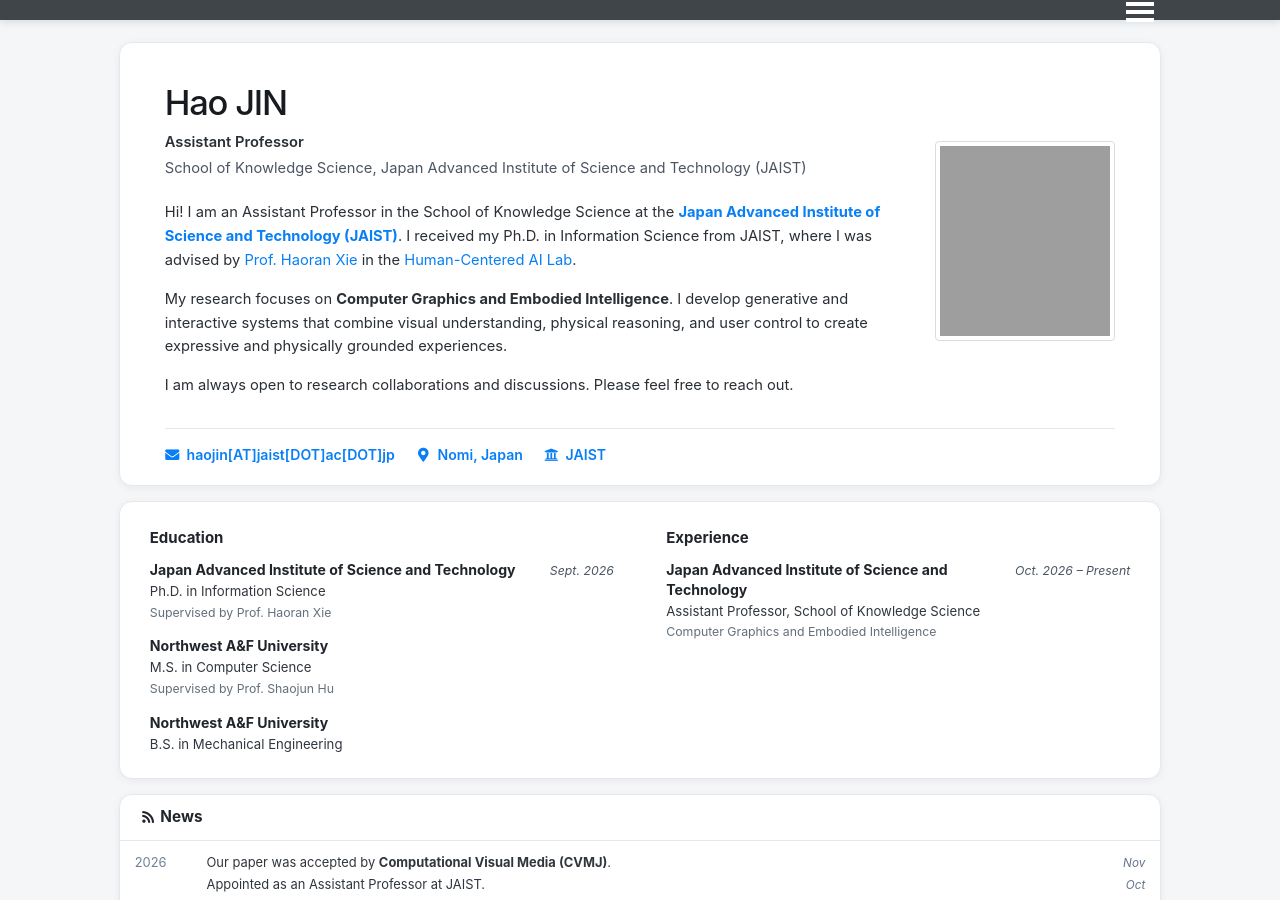
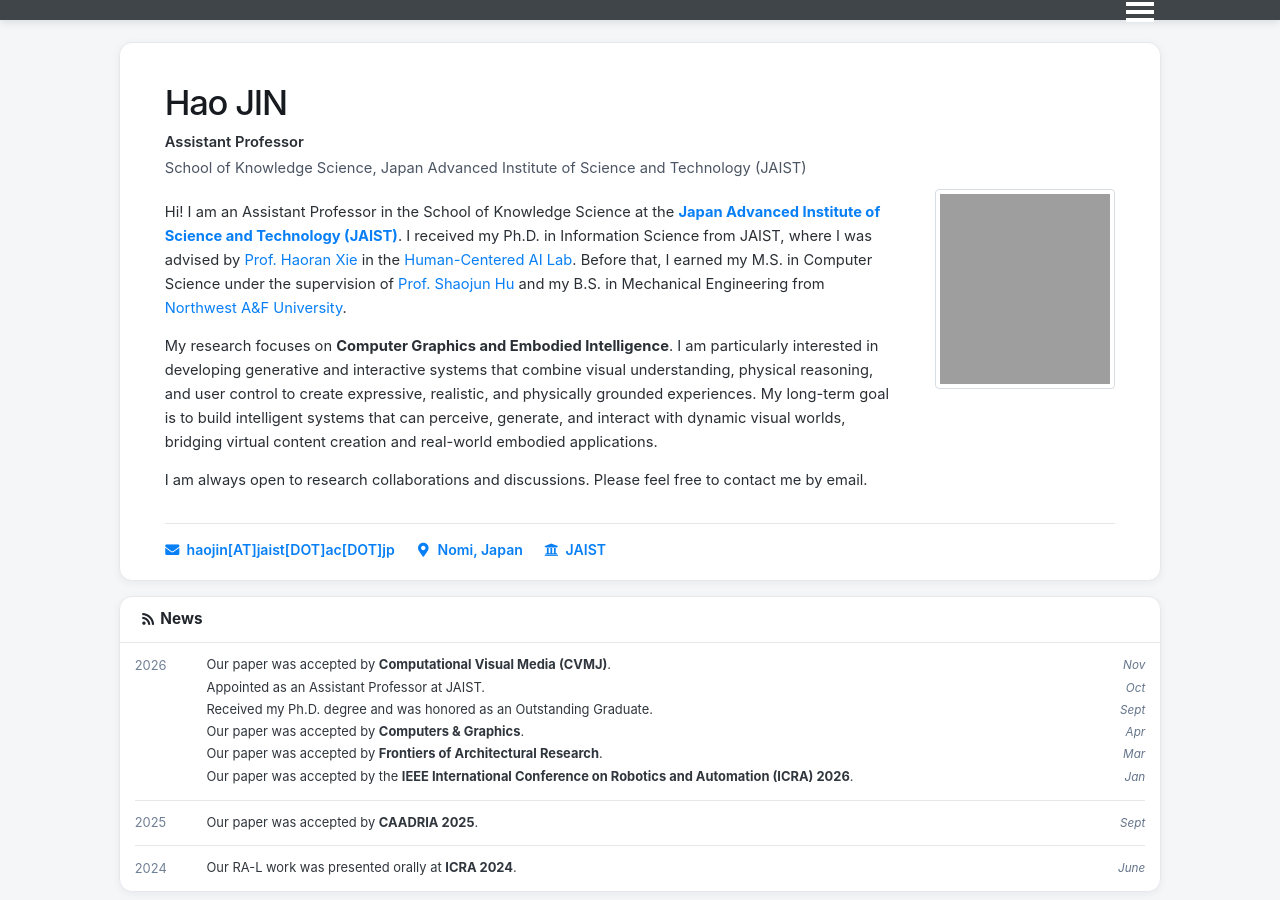
Before and after one commit to haojin-cg/haojin-cg.github.io, a Jekyll site: the page built from _pages/about.md, in a window 1280 px wide and 900 px high. Built offline with Jekyll 4.4.1, drawn with Linux system fonts in a browser that asks for light colours; grey boxes are pictures that could not be loaded.

Commit message:
Update about.md

```diff
--- a/_pages/about.md
+++ b/_pages/about.md
@@ -16,11 +16,11 @@ redirect_from:
       <p class="profile-card__role">Assistant Professor</p>
       <p class="profile-card__affiliation">School of Knowledge Science, Japan Advanced Institute of Science and Technology (JAIST)</p>
 
-      <p>Hi! I am an Assistant Professor in the School of Knowledge Science at the <a href="https://www.jaist.ac.jp/english/"><strong>Japan Advanced Institute of Science and Technology (JAIST)</strong></a>. I received my Ph.D. in Information Science from JAIST, where I was advised by <a href="https://www.jaist.ac.jp/~xie/">Prof. Haoran Xie</a> in the <a href="https://www.jaist.ac.jp/~xie/lab.html">Human-Centered AI Lab</a>.</p>
+      <p>Hi! I am an Assistant Professor in the School of Knowledge Science at the <a href="https://www.jaist.ac.jp/english/"><strong>Japan Advanced Institute of Science and Technology (JAIST)</strong></a>. I received my Ph.D. in Information Science from JAIST, where I was advised by <a href="https://www.jaist.ac.jp/~xie/">Prof. Haoran Xie</a> in the <a href="https://www.jaist.ac.jp/~xie/lab.html">Human-Centered AI Lab</a>. Before that, I earned my M.S. in Computer Science under the supervision of <a href="https://cie.nwsuaf.edu.cn/szdw/fjs/2010110086/index.htm">Prof. Shaojun Hu</a> and my B.S. in Mechanical Engineering from <a href="https://en.nwsuaf.edu.cn/">Northwest A&amp;F University</a>.</p>
 
-      <p>My research focuses on <strong>Computer Graphics and Embodied Intelligence</strong>. I develop generative and interactive systems that combine visual understanding, physical reasoning, and user control to create expressive and physically grounded experiences.</p>
+      <p>My research focuses on <strong>Computer Graphics and Embodied Intelligence</strong>. I am particularly interested in developing generative and interactive systems that combine visual understanding, physical reasoning, and user control to create expressive, realistic, and physically grounded experiences. My long-term goal is to build intelligent systems that can perceive, generate, and interact with dynamic visual worlds, bridging virtual content creation and real-world embodied applications.</p>
 
-      <p>I am always open to research collaborations and discussions. Please feel free to reach out.</p>
+      <p>I am always open to research collaborations and discussions. Please feel free to contact me by email.</p>
     </div>
 
     <div class="profile-card__photo">
@@ -32,49 +32,6 @@ redirect_from:
     <span class="profile-contact"><i class="fas fa-envelope" aria-hidden="true"></i>{{ site.author.email | replace: '[AT]', '[AT]<wbr>' }}</span>
     <span class="profile-contact"><i class="fas fa-map-marker-alt" aria-hidden="true"></i>Nomi, Japan</span>
     <a class="profile-contact" href="https://www.jaist.ac.jp/english/"><i class="fas fa-university" aria-hidden="true"></i>JAIST</a>
-  </div>
-</section>
-
-<section class="career-card" aria-label="Education and experience">
-  <div class="career-column">
-    <h2>Education</h2>
-
-    <div class="career-item">
-      <div class="career-item__heading">
-        <strong>Japan Advanced Institute of Science and Technology</strong>
-        <time>Sept. 2026</time>
-      </div>
-      <p>Ph.D. in Information Science</p>
-      <p class="career-item__meta">Supervised by Prof. Haoran Xie</p>
-    </div>
-
-    <div class="career-item">
-      <div class="career-item__heading">
-        <strong>Northwest A&amp;F University</strong>
-      </div>
-      <p>M.S. in Computer Science</p>
-      <p class="career-item__meta">Supervised by Prof. Shaojun Hu</p>
-    </div>
-
-    <div class="career-item">
-      <div class="career-item__heading">
-        <strong>Northwest A&amp;F University</strong>
-      </div>
-      <p>B.S. in Mechanical Engineering</p>
-    </div>
-  </div>
-
-  <div class="career-column">
-    <h2>Experience</h2>
-
-    <div class="career-item">
-      <div class="career-item__heading">
-        <strong>Japan Advanced Institute of Science and Technology</strong>
-        <time>Oct. 2026 &ndash; Present</time>
-      </div>
-      <p>Assistant Professor, School of Knowledge Science</p>
-      <p class="career-item__meta">Computer Graphics and Embodied Intelligence</p>
-    </div>
   </div>
 </section>
 
```
